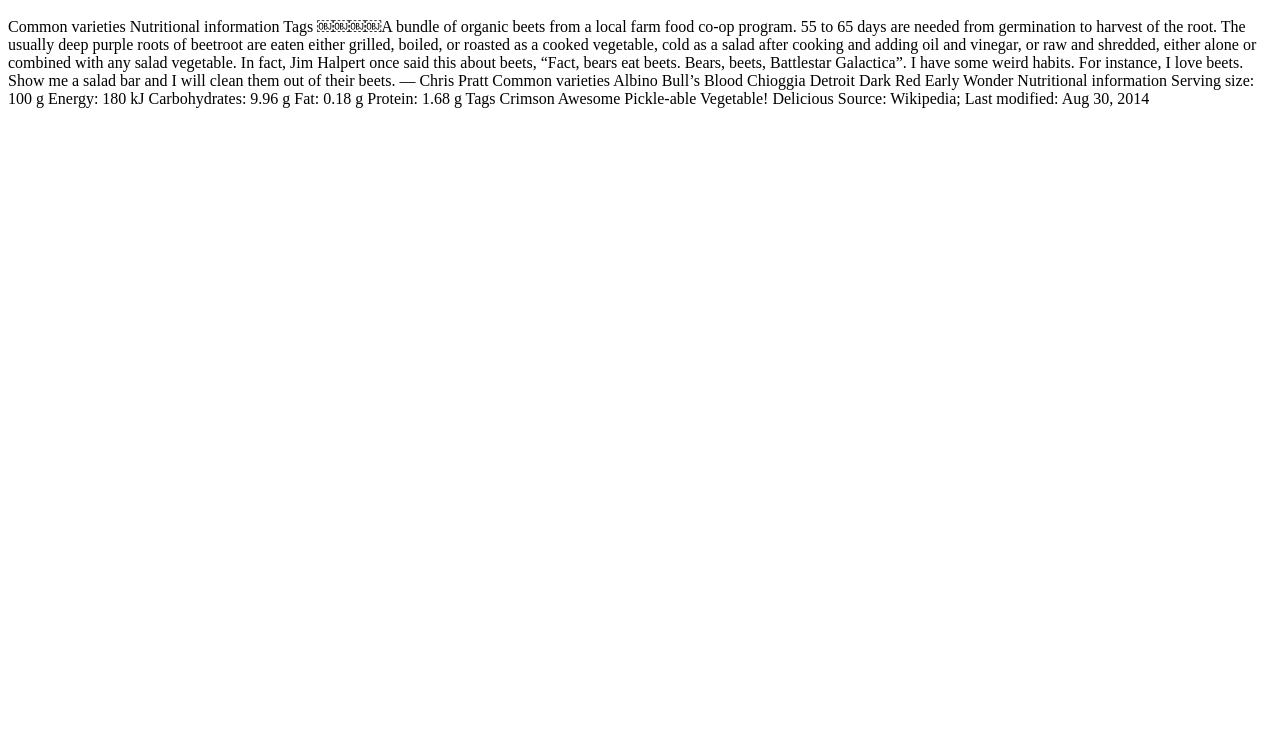
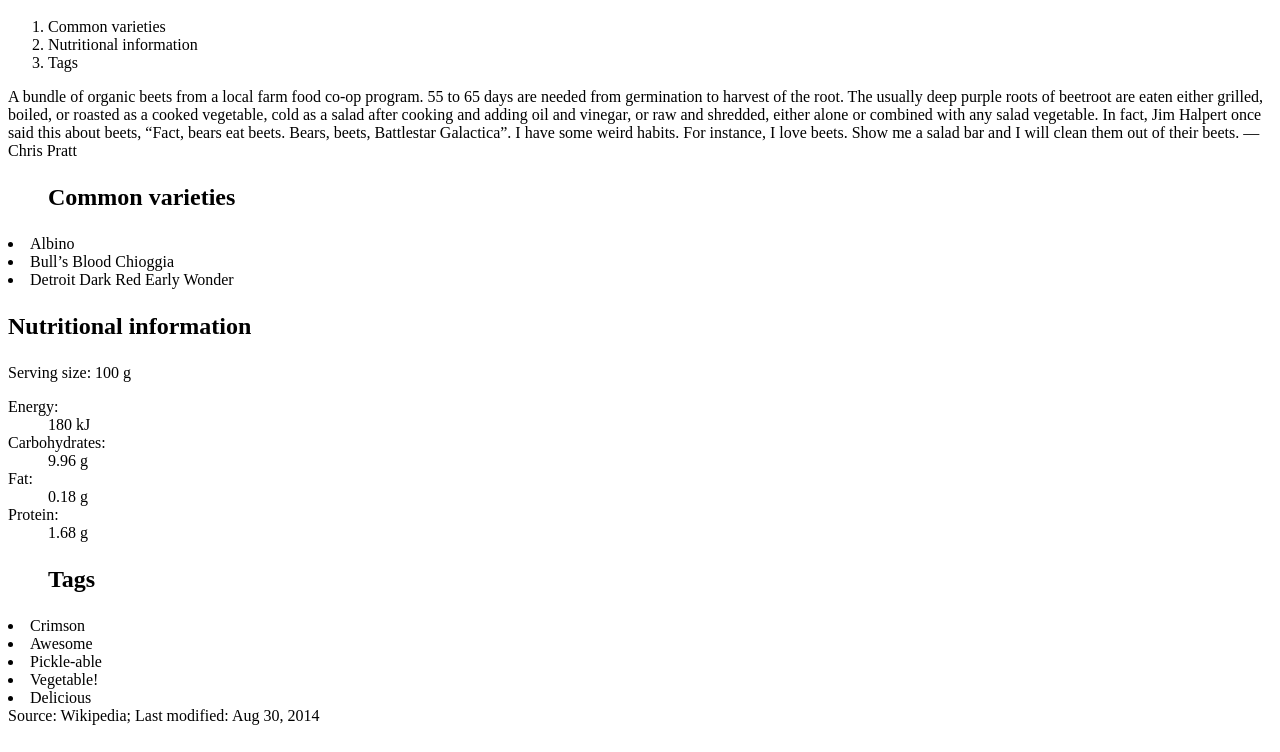
Before and after one commit to IFVG45/intro-to-html, a plain HTML site: page index.html in a window 1280 px wide. Shown: the part 48-800 px from the top of the page. Drawn offline with Linux system fonts and the light colour scheme.

Commit message:
Added all the contents
Added all the heading levels
Added all the lists and specific descriptions on each one

```diff
--- a/index.html
+++ b/index.html
@@ -1,26 +1,37 @@
-<h1>Beetroot (Beta vulgaris)</h1>
-Common varieties
- Nutritional information
- Tags
-￼￼￼￼A bundle of organic beets from a local farm food co-op program. 55 to 65 days are needed from germination to harvest of the root.
+<h1>Beetroot (<l>Beta vulgaris</l>)</h1>
+
+<ol>
+  <li>Common varieties</li>
+  <li>Nutritional information</li>
+  <li>Tags</li>
+</ol>
+
+A bundle of organic beets from a local farm food co-op program. 55 to 65 days are needed from germination to harvest of the root.
 The usually deep purple roots of beetroot are eaten either grilled, boiled, or roasted as a cooked vegetable, cold as a salad after cooking and adding oil and vinegar, or raw and shredded, either alone or combined with any salad vegetable.
 In fact, Jim Halpert once said this about beets, “Fact, bears eat beets. Bears, beets, Battlestar Galactica”.
 I have some weird habits. For instance, I love beets. Show me a salad bar and I will clean them out of their beets.
 — Chris Pratt
-Common varieties
-Albino
-Bull’s Blood Chioggia
-Detroit Dark Red Early Wonder
-Nutritional information
-Serving size: 100 g
-Energy: 180 kJ
-Carbohydrates: 9.96 g
-Fat: 0.18 g
-Protein: 1.68 g
-Tags
-Crimson
-Awesome
-Pickle-able
-Vegetable!
-Delicious
+
+<h2><ol>Common varieties</ol></h2>
+  <li>Albino</li>
+  <li>Bull’s Blood Chioggia</li>
+  <li>Detroit Dark Red Early Wonder</li>
+
+<h2><dl>Nutritional information</dl></h2>
+  <p>Serving size: 100 g</p>
+
+  <dl>
+  <dt>Energy: <dd>180 kJ</dd></dt>
+  <dt>Carbohydrates: <dd>9.96 g</dd></dt>
+  <dt>Fat: <dd>0.18 g</dd></dt>
+  <dt>Protein: <dd>1.68 g</dd></dt>
+  </dl>
+
+<h2><ul>Tags</ul></h2>
+  <li>Crimson</li>
+  <li>Awesome</li>
+  <li>Pickle-able</li>
+  <li>Vegetable!</li>
+  <li>Delicious</li>
+
 Source: Wikipedia; Last modified: Aug 30, 2014
```
